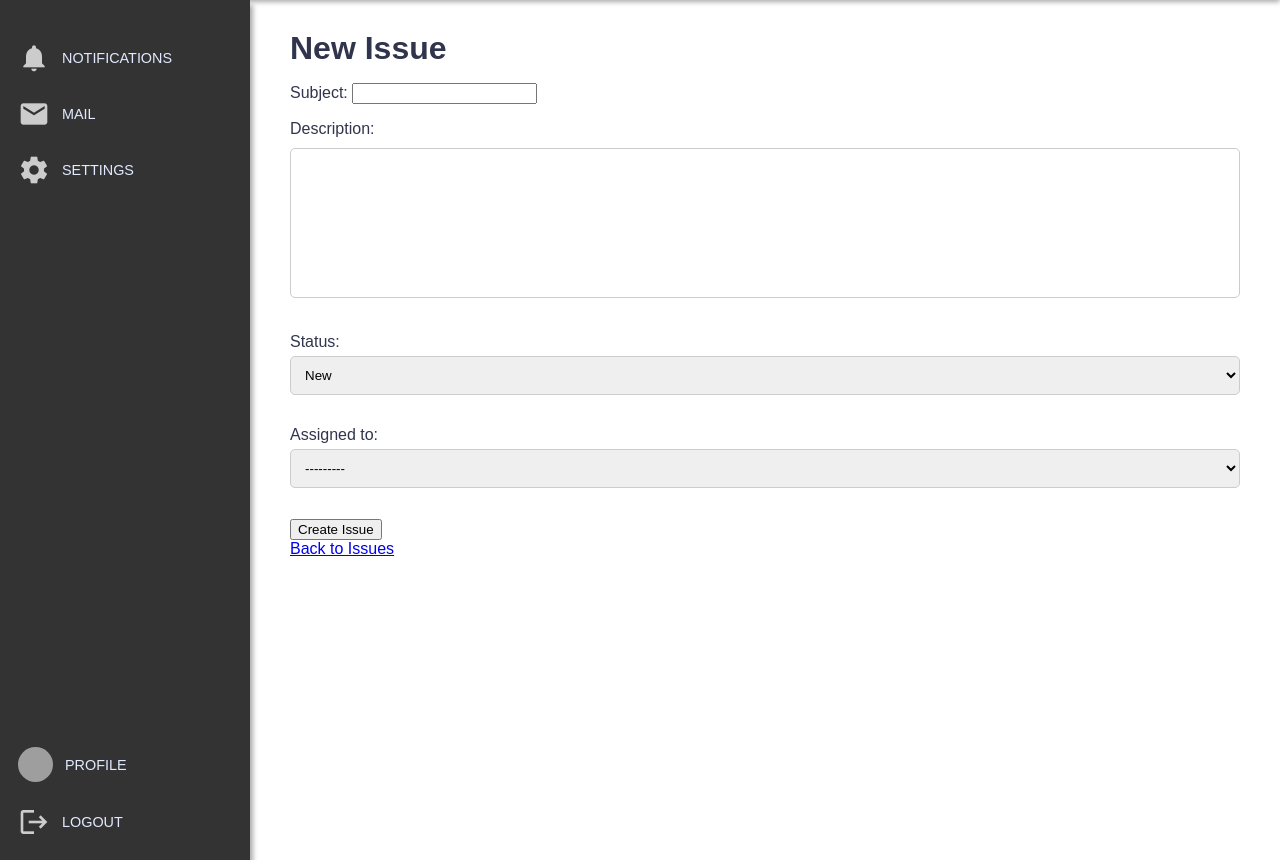
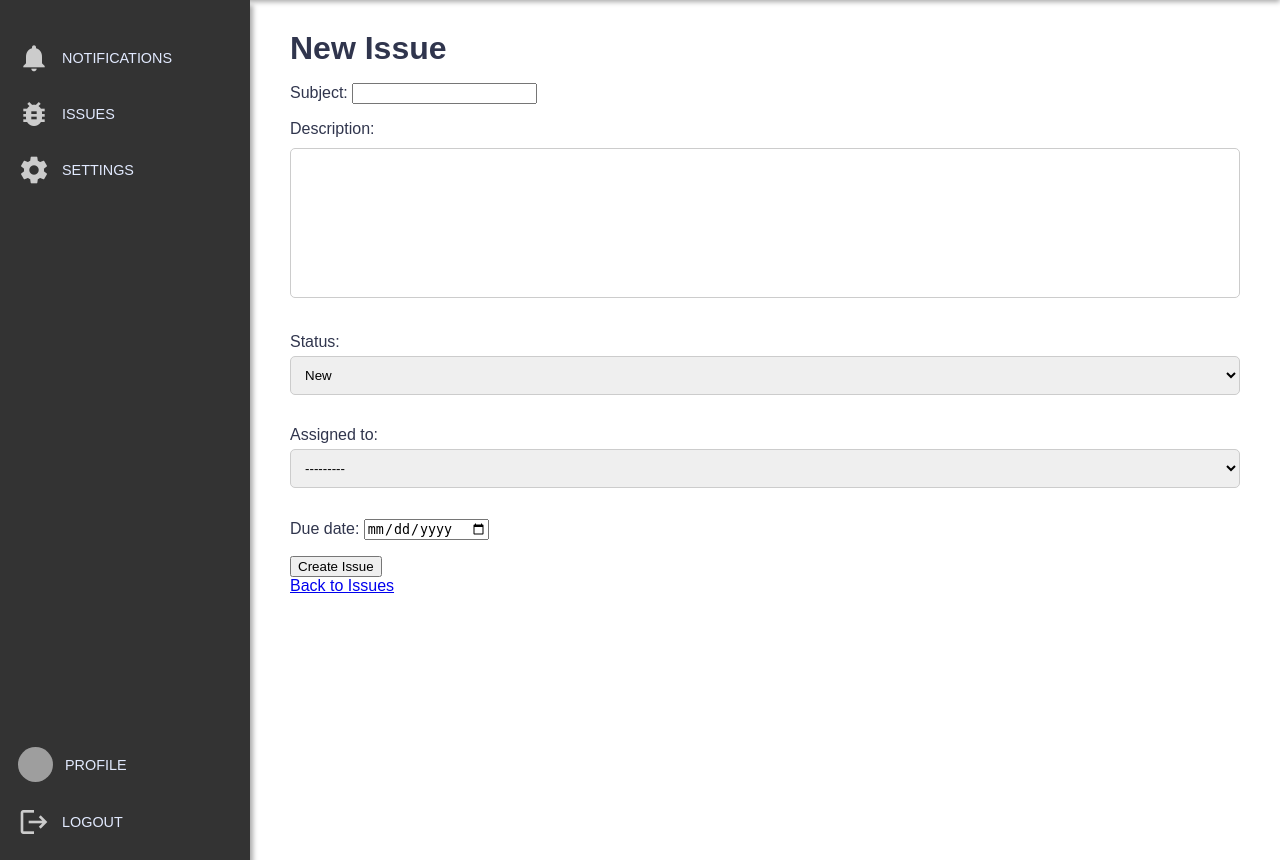
Before and after one commit to inkih04/SabanaBack, a Django app: page /issues/new/ in a window 1280 px wide. Shown: the part 70-930 px from the top of the page. Run offline with Django 5.2, Linux system fonts and the light colour scheme; a user stored in the database is signed in; data comes from the database, SQL or seed files in the repository; both versions use the stored data as it was after the commit; grey boxes are pictures that could not be loaded.

Commit message:
Task #61 Add due date in creation of the issue

```diff
--- a/issues/forms.py
+++ b/issues/forms.py
@@ -4,4 +4,10 @@ from .models import Issue
 class IssueForm(forms.ModelForm):
     class Meta:
         model = Issue
-        fields = ['subject', 'description', 'status', 'assigned_to']
+        fields = ['subject', 'description', 'status', 'assigned_to', 'due_date']
+        widgets = {
+            'due_date': forms.DateInput(attrs={
+                'type': 'date',
+                'class': 'form-control'
+            }),
+        }
--- a/issues/models.py
+++ b/issues/models.py
@@ -14,7 +14,9 @@ class Issue(models.Model):
     subject = models.CharField(max_length=255)
     description = models.TextField()
     created_at = models.DateTimeField(auto_now_add=True)
+    due_date = models.DateField(null=True, blank=True)
     status = models.CharField(max_length=20, choices=STATUS_CHOICES, default='new')
+    watchers = models.ManyToManyField(User, related_name='watched_issues', blank=True)
     assigned_to = models.ForeignKey(
         User, on_delete=models.SET_NULL, null=True, blank=True
     )
--- a/issues/static/issues/newIssue.css
+++ b/issues/static/issues/newIssue.css
@@ -132,3 +132,24 @@ textarea, select {
 .modal-text {
     font-size: 15px;
 }
+
+.profile__modal-due-date {
+  padding: 6px;
+  border-radius: 6px;
+  border: 1px solid #ccc;
+}
+
+.profile__modal-due-date-group {
+  margin-top: 1rem; /* o 16px */
+}
+
+.profile__modal-due-date-inline {
+  display: flex;
+  align-items: center; /* Esto alinea verticalmente */
+  gap: 0.5rem; /* Espacio entre el texto y el input */
+}
+
+.profile__modal-due-date-inline label {
+  margin-bottom: 0; /* Evita que el label empuje hacia abajo */
+  font-weight: 500;
+}
--- a/issues/templates/base.html
+++ b/issues/templates/base.html
@@ -38,8 +38,8 @@
                         <a href="#" class="sidebar__link">Notifications</a>
                     </li>
                     <li class="sidebar__item">
-                        <span class="material-icons sidebar__icon">mail</span>
-                        <a href="#" class="sidebar__link">Mail</a>
+                        <span class="material-icons sidebar__icon">bug_report</span>
+                        <a href="{% url 'issue_list' %}" class="sidebar__link">Issues</a>
                     </li>
                     <li class="sidebar__item">
                         <span class="material-icons sidebar__icon">settings</span>
--- a/issues/templates/issues/issues_list.html
+++ b/issues/templates/issues/issues_list.html
@@ -87,6 +87,12 @@
                     </div>
                 </div>
 
+                <!-- due_date -->
+                <div class="form-group profile__modal-due-date-group profile__modal-due-date-inline">
+                    <label for="{{ form.due_date.id_for_label }}">Due Date</label>
+                    {{ form.due_date }}
+                </div>
+
                 <!-- Submit Button -->
                 <button type="submit" class="create-btn">Create</button>
             </div>
```
Also changed, not shown: db.sqlite3, issues/migrations/0002_issue_due_date_issue_watchers.py (added).
